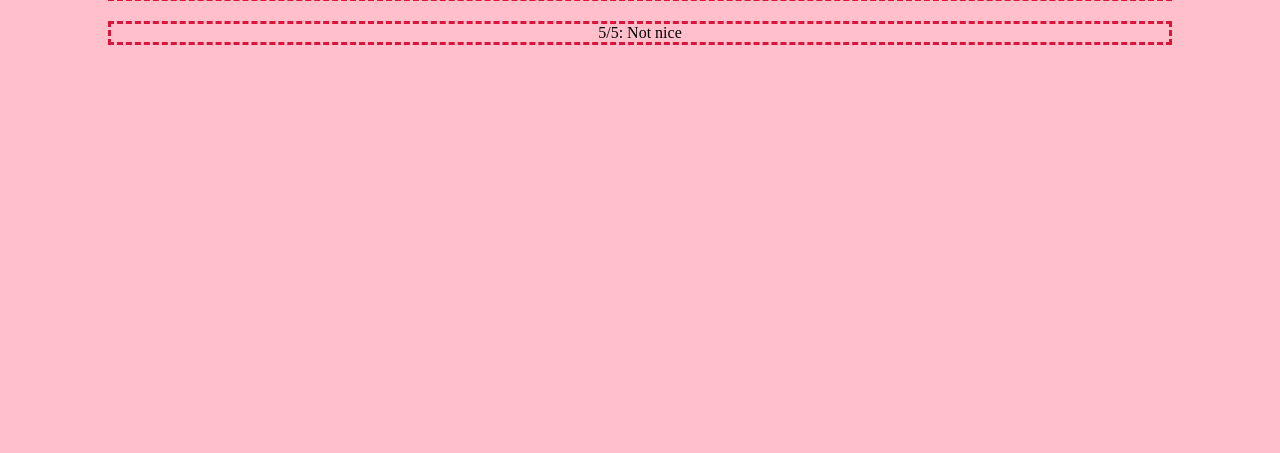
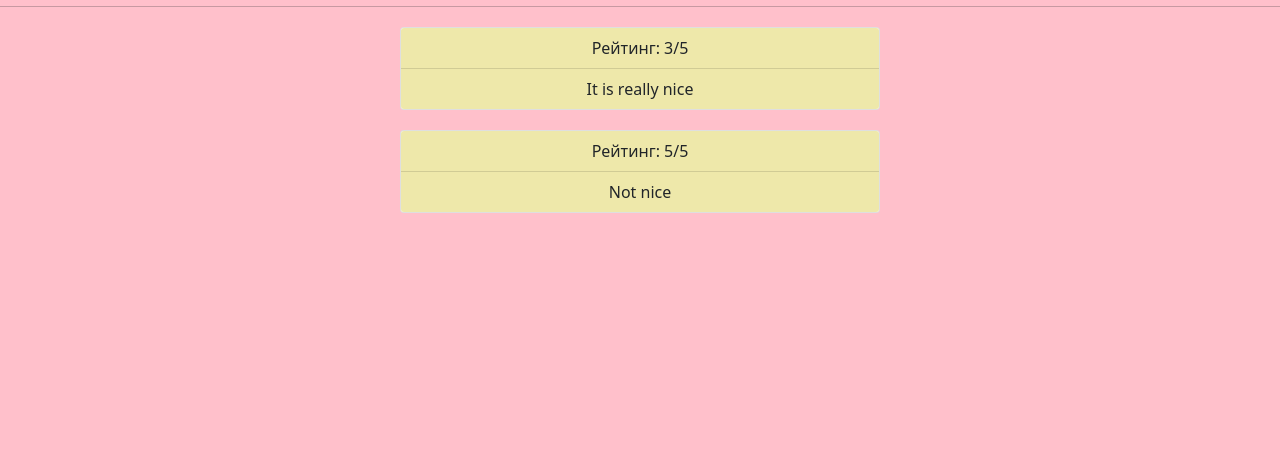
Before and after one commit to mashaBurdo/docker_books, a Django app: page /book/1/ in a window 1280 px wide. Shown: the part 300-753 px from the top of the page. Run offline with Django 4.2, Linux system fonts and the light colour scheme; data comes from the database, SQL or seed files in the repository.

Commit message:
lesson 5

```diff
--- a/books/static/styles.css
+++ b/books/static/styles.css
@@ -9,8 +9,14 @@ h1 {
 body {
     background-color: pink;
 }
-p {
-    border: 3px dashed crimson;
+.review-card {
+    display: block;
+    margin: 20px auto;
     text-align: center;
-    margin: 20px 100px;
 }
+.review-card li {
+    background-color: palegoldenrod;
+}
+.container-fluid {
+    background-color: palegoldenrod;
+}
--- a/books/templates/base.html
+++ b/books/templates/base.html
@@ -4,9 +4,24 @@
 <head>
     <meta charset="UTF-8">
     <title>{% block title %}{% endblock %}</title>
+    <script src="https://cdn.jsdelivr.net/npm/bootstrap@5.1.3/dist/js/bootstrap.bundle.min.js" integrity="sha384-ka7Sk0Gln4gmtz2MlQnikT1wXgYsOg+OMhuP+IlRH9sENBO0LRn5q+8nbTov4+1p" crossorigin="anonymous"></script>
+    <link href="https://cdn.jsdelivr.net/npm/bootstrap@5.1.3/dist/css/bootstrap.min.css" rel="stylesheet" integrity="sha384-1BmE4kWBq78iYhFldvKuhfTAU6auU8tT94WrHftjDbrCEXSU1oBoqyl2QvZ6jIW3" crossorigin="anonymous">
     <link rel="stylesheet" type="text/css" href="{% static 'styles.css' %}">
 </head>
 <body>
+<nav class="navbar navbar-expand-lg navbar-light bg-light">
+  <div class="container-fluid">
+    <a class="navbar-brand" href="{% url 'home' %}">Home</a>
+    <button class="navbar-toggler" type="button" data-bs-toggle="collapse" data-bs-target="#navbarNavAltMarkup" aria-controls="navbarNavAltMarkup" aria-expanded="false" aria-label="Toggle navigation">
+      <span class="navbar-toggler-icon"></span>
+    </button>
+    <div class="collapse navbar-collapse" id="navbarNavAltMarkup">
+      <div class="navbar-nav">
+        <a class="nav-link" href="{% url 'books' %}">Books</a>
+      </div>
+    </div>
+  </div>
+</nav>
 {% block content %}
 {% endblock %}
 </body>
--- a/books/templates/book.html
+++ b/books/templates/book.html
@@ -14,6 +14,11 @@
 <hr/>
 
 {% for review in reviews %}
-    <p>{{ review.rating}}/5: {{ review.text }}</p>
+<div class="review-card card " style="width: 30rem;">
+  <ul class="list-group list-group-flush">
+    <li class="list-group-item">Рейтинг: {{ review.rating}}/5</li>
+    <li class="list-group-item"> {{ review.text }}</li>
+  </ul>
+</div>
 {% endfor %}
 {% endblock %}
--- a/books/templates/books.html
+++ b/books/templates/books.html
@@ -8,7 +8,7 @@
     <h2>Автор: {{ book.author }}</h2>
     <h3>Цена: {{ book.price }}</h3>
     <h3>Страниц: {{ book.pages }}</h3>
-    <a href="{% url 'book' book_id=book.pk %}">Подробнее</a>
+    <a class="btn btn-outline-dark" href="{% url 'book' book_id=book.pk %}">Подробнее</a>
     <hr/>
 {% endfor %}
 {% endblock %}
```
